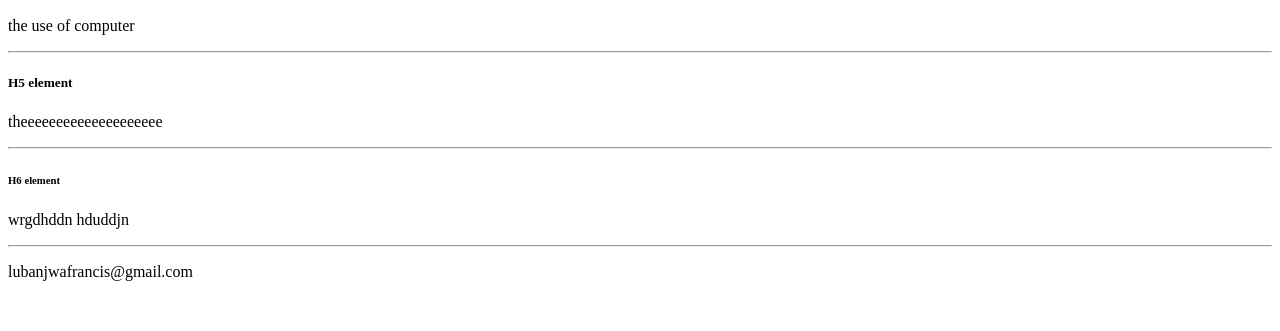
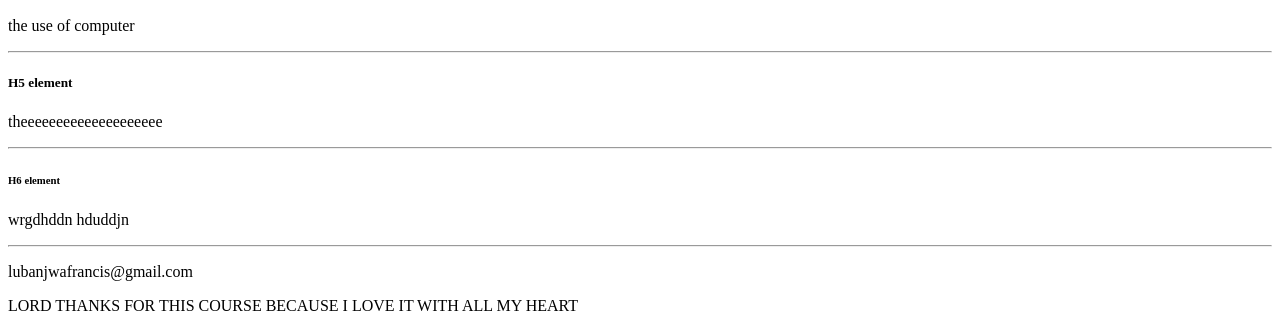
Before and after one commit to francislub/LUBANJWA-FRANCIS-23, a plain HTML site: page index.html in a window 1280 px wide. Shown: the part 680-1011 px from the top of the page. Before the commit the page ends 977 px from the top, so only its background shows below. Drawn offline with Linux system fonts and the light colour scheme.

Commit message:
Update index.html

```diff
--- a/index.html
+++ b/index.html
@@ -31,6 +31,7 @@
     <p>wrgdhddn  hduddjn </p>
     <hr>
     <p>lubanjwafrancis@gmail.com</p>
+    <p>LORD THANKS FOR THIS COURSE BECAUSE I LOVE IT WITH ALL MY HEART</p>
 
 </body>
 </html>
```
